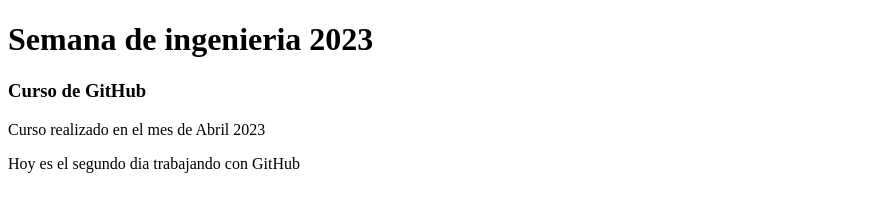
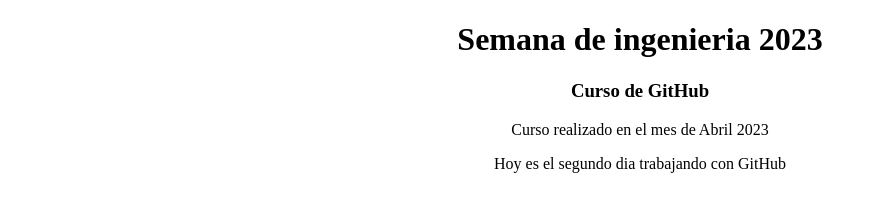
Before and after one commit to Luan555/Bigdata-Rubi, a plain HTML site: page Git/index.html in a window 1280 px wide. Shown: the whole page, without its empty margins (0-877 px from the left). Drawn offline with Linux system fonts and the light colour scheme.

Commit message:
Se centro en texto

```diff
--- a/Git/index.html
+++ b/Git/index.html
@@ -7,9 +7,10 @@
     <title>Curso de GitHub con BigData</title>
 </head>
 <body>
+    <center>
     <h1>Semana de ingenieria 2023</h1>
     <h3>Curso de GitHub</h3>
     <p>Curso realizado en el mes de Abril 2023</p>
-    <p>Hoy es el segundo dia trabajando con GitHub</p>
+    <p>Hoy es el segundo dia trabajando con GitHub</p></center>
 </body>
 </html>
```
